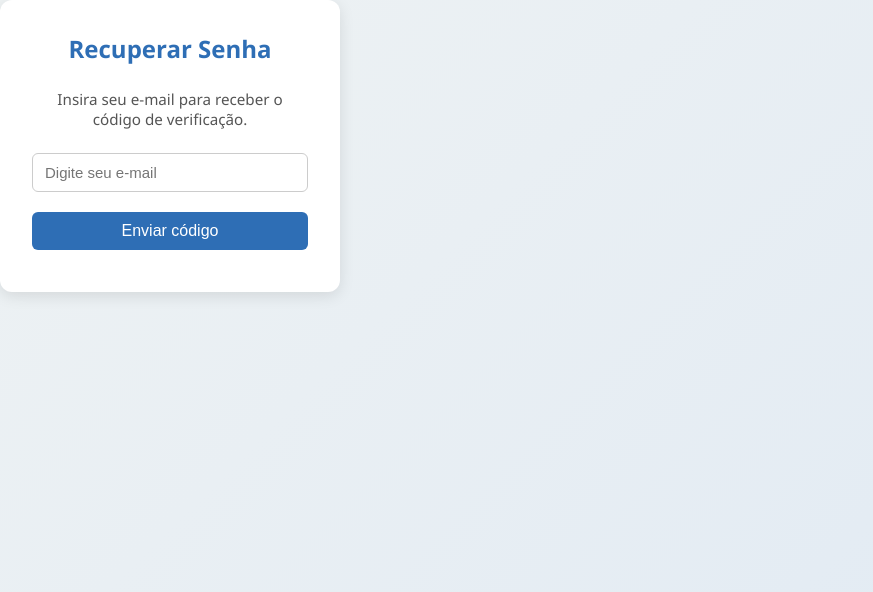
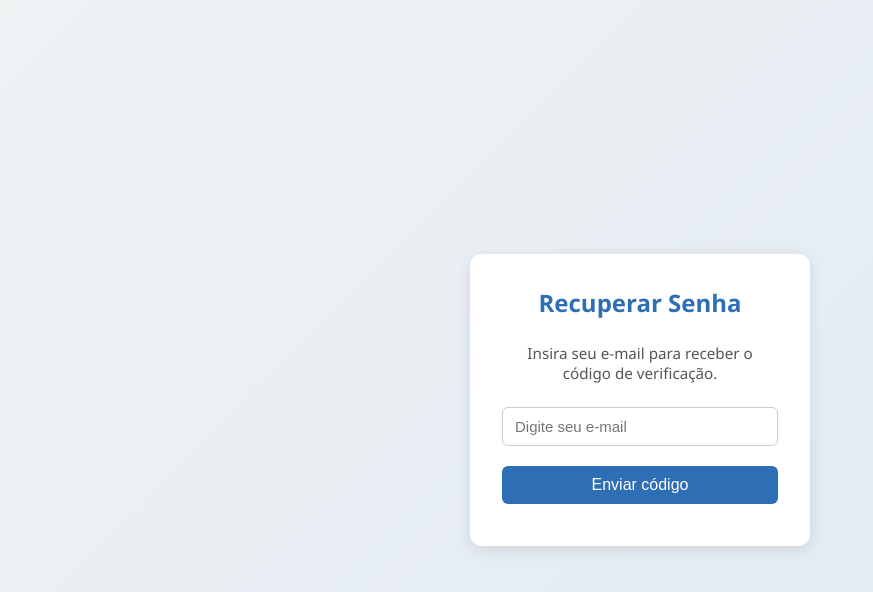
Before and after one commit to mpmoraes-sudo/coletor-fullstack, a website: page RecuperaSenha1.html in a window 1280 px wide. Shown: the whole page, without its empty margins (0-873 px from the left). Drawn offline with Linux system fonts and the light colour scheme.

Commit message:
Add class to body for login page styling

```diff
--- a/RecuperaSenha1.html
+++ b/RecuperaSenha1.html
@@ -8,7 +8,7 @@
   <script defer src="RecuperaSenha1.js"></script>
 </head>
 
-<body>
+<body class="login-page">
   <div class="login-container">
     <h2>Recuperar Senha</h2>
     <p style="font-size: 0.95rem; color: #555; margin-bottom: 1rem;">
```
